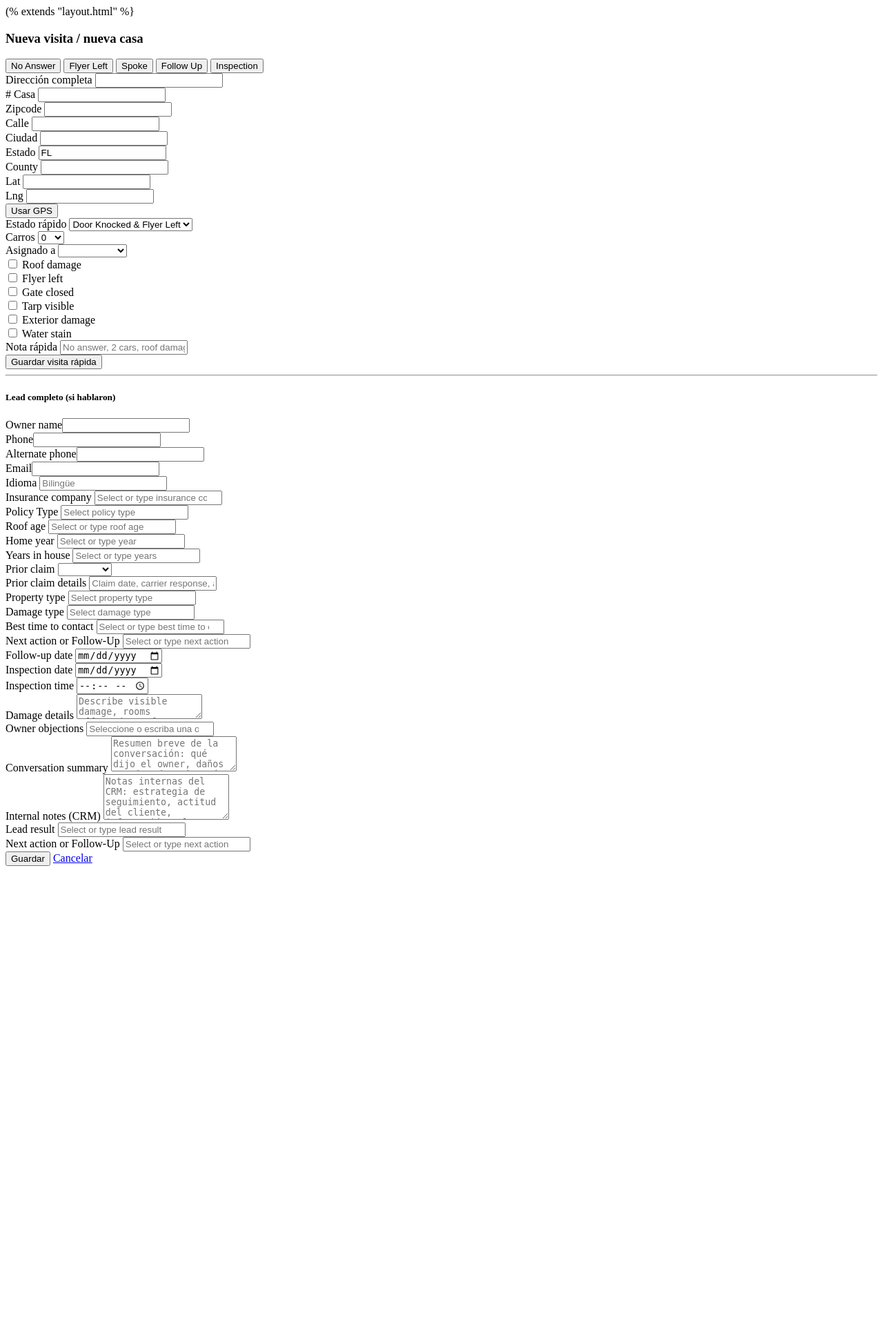
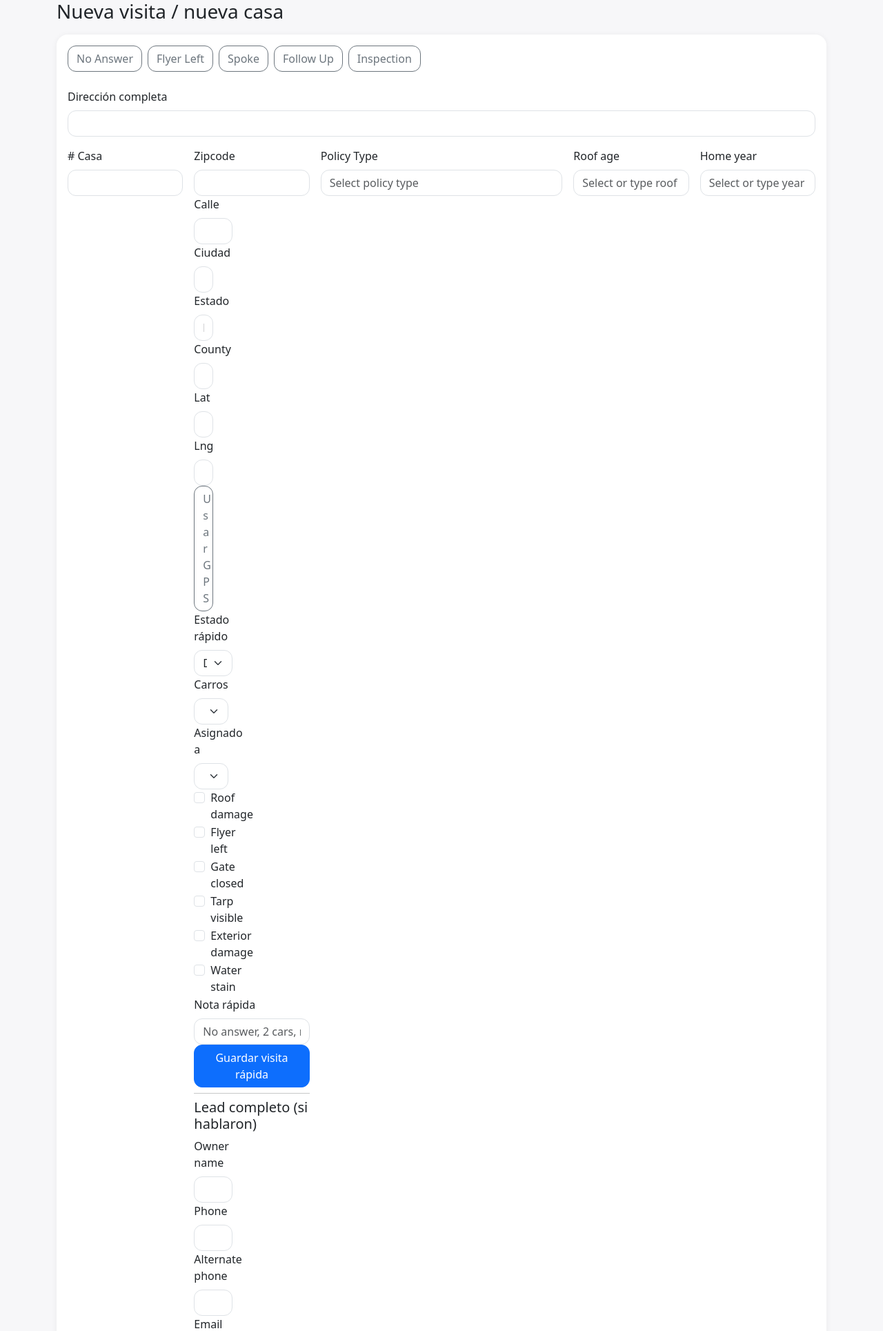
Before and after one commit to crclaims/cr-claims-crm, a Flask app: page /property/new in a window 1280 px wide. Shown: the top 1929 px of the page at 69% size. Before the commit the page ends 1255 px from the top, so only its background shows below. Run offline with Flask 3, Linux system fonts and the light colour scheme; the visitor is signed in with stand-in values (Sample User, id 1); data comes from the database, SQL or seed files in the repository; data that the repository does not hold is empty.

Commit message:
Fix Jinja header in property_form.html

```diff
--- a/app/templates/property_form.html
+++ b/app/templates/property_form.html
@@ -1,11 +1,11 @@
 
 
 
-(% extends "layout.html" %}
+{% extends "layout.html" %}
 {% block content %}
 <h3 class="mb-3">Nueva visita / nueva casa</h3>
 <form method="post" class="card p-3" id="propertyForm">
-  <div class="row g-3">
+    <div class="row g-3">
 
     <div class="col-12 d-flex flex-wrap gap-2 mb-2">
       <button type="button" class="btn btn-outline-secondary quick-status-btn" data-status="No Answer">
```
